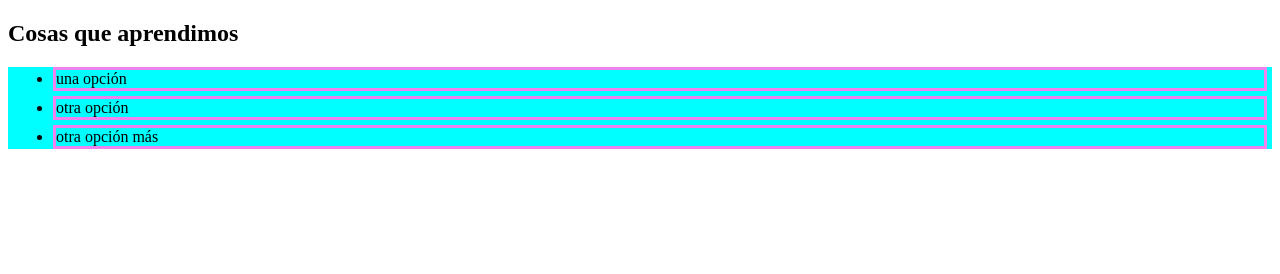
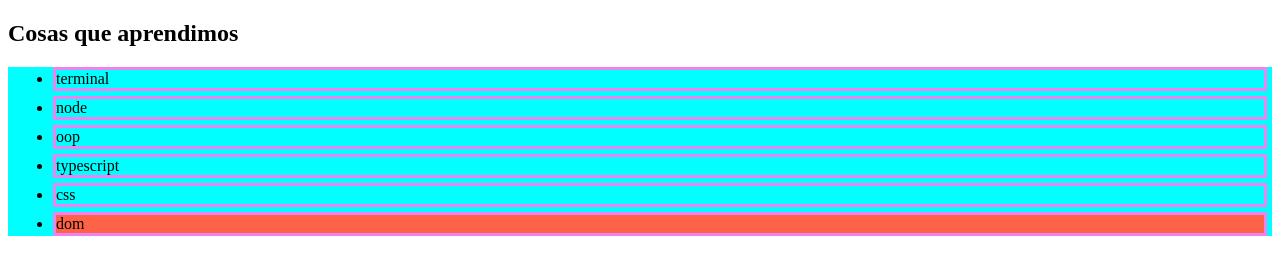
Before and after one commit to zapaiamarce/dwf-m4-dom-intro-desafio, a plain HTML site: page index.html in a window 1280 px wide. Drawn offline with Linux system fonts and the light colour scheme.

Commit message:
Desafio clase02

```diff
--- a/index.js
+++ b/index.js
@@ -25,6 +25,16 @@ const cosasQueAprendimos = [
   },
 ];
 
-function main() {}
+function main() {
+  const ulEl = document.querySelector(".lista");
+  ulEl.innerHTML= '';
+  for (var i=0; i<cosasQueAprendimos.length ; i++){
+    const li = document.createElement("li");
+    li.appendChild(document.createTextNode(cosasQueAprendimos[i].tema));
+    if(cosasQueAprendimos[i].class)
+      li.classList.add(cosasQueAprendimos[i].class);
+    ulEl.appendChild(li);
+  }
+}
 
 main();
```
Also changed, not shown: index.css (+5 -4 lines).
